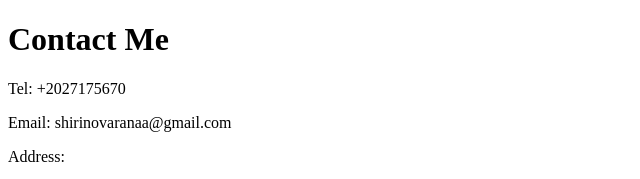
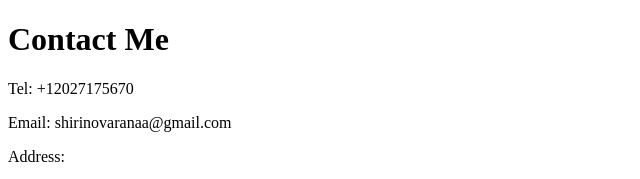
Before and after one commit to sirinovarana/My-html-resume-project, a plain HTML site: page contact.html in a window 1280 px wide. Shown: the top 179 px of the page, 0-640 px from the left. Drawn offline with Linux system fonts and the light colour scheme.

Commit message:
Update contact.html

```diff
--- a/contact.html
+++ b/contact.html
@@ -7,7 +7,7 @@
 </head>
 <body>
     <h1>Contact Me</h1>
-    <p>Tel: +2027175670</p>
+    <p>Tel: +12027175670</p>
     <p>Email: shirinovaranaa@gmail.com</p>
     <p>Address:</p>
     <p>
```
